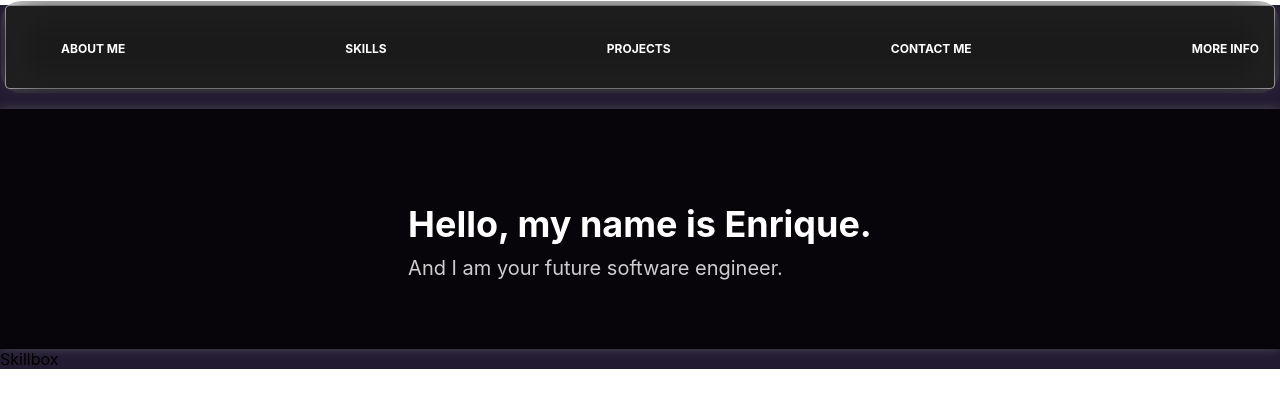
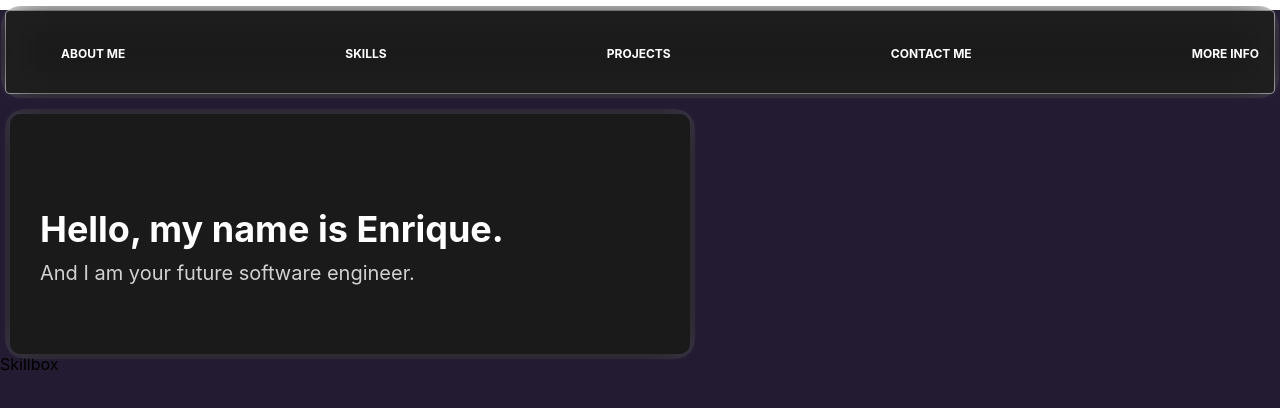
Before and after one commit to CadmiumRed40/react-portfolio, a React (Create React App) app: page / in a window 1280 px wide. Shown: the top 408 px of the page. Built offline with nearby package versions, Linux system fonts and the light colour scheme.

Commit message:
small tweaks

```diff
--- a/src/App.css
+++ b/src/App.css
@@ -1,5 +1,5 @@
 .App {
   background-color: rgb(34, 27, 49);
   width: 100%;
-  height: 100%;
+  height: 100vh;
 }
--- a/src/components/Navbar/Navbar.css
+++ b/src/components/Navbar/Navbar.css
@@ -1,11 +1,13 @@
 .nav-bar {
+    margin: 5px;
+    margin-top: 10px;
     background-image: linear-gradient(to bottom, #000000, #000000);
     border: 1px solid rgba(255, 255, 255, 0.755);
-    box-shadow: 0 0 10px rgba(255, 255, 255, 0.1);
+    box-shadow: 0px 0px 10px 0px rgba(255, 255, 255, 0.1);
     backdrop-filter: blur(10px);
     border-radius: 5px;
     padding: 15px;
-    margin: 5px;
+
   }
 
   .nav-bar ul {
@@ -24,7 +26,7 @@
   }
 
   .nav-bar a:hover {
-    color: #a8a8a8;
+    color: #997cb5;
   }
 
   .nav-bar::before {
--- a/src/components/Welcomebox/Welcomebox.css
+++ b/src/components/Welcomebox/Welcomebox.css
@@ -1,14 +1,16 @@
 .header {
-    background-color: rgba(0, 0, 0, 0.8);
-    box-shadow: 0 0 10px rgba(255, 255, 255, 0.2);
+    background-image: linear-gradient(to bottom, #000000, #000000);
+    box-shadow: 0px 0px 10px 0px rgba(255, 255, 255, 0.1);
+    backdrop-filter: blur(10px);
     color: white;
     display: flex;
     height: 200px;
-    justify-content: center;
+    width: 50vw;
+    justify-content: left;
     margin-top: 20px;
-    margin: 0px, 20px, 0px, 20px;
+    margin-left: 10px;
     padding: 20px;
-    text-align: left;
+    border-radius: 10px;
   }
 
   .header-content {
@@ -16,6 +18,7 @@
     flex-direction: column;
     justify-content: center;
     text-align: left;
+    margin-left: 10px;
   }
 
   .header-title {
@@ -27,6 +30,19 @@
   .header-subtitle {
     font-size: 20px;
     opacity: 0.8;
+  }
+
+  .header::before {
+    content: "";
+    position: absolute;
+    top: -5px;
+    left: -5px;
+    right: -5px;
+    bottom: -5px;
+    z-index: -1;
+    background-color: rgba(255, 255, 255, 0.1);
+    border-radius: 20px;
+    backdrop-filter: blur(20px);
   }
 
   @media screen and (max-width: 768px) {
```
